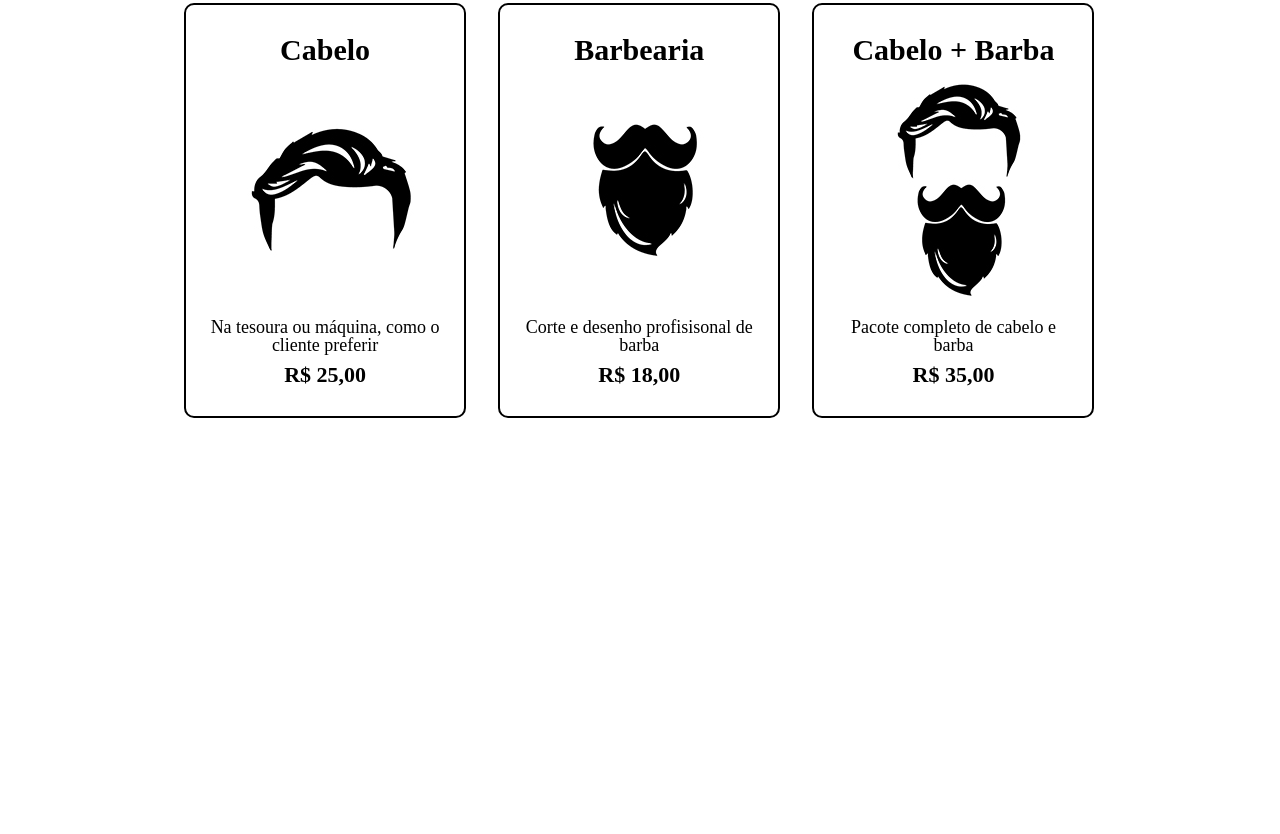
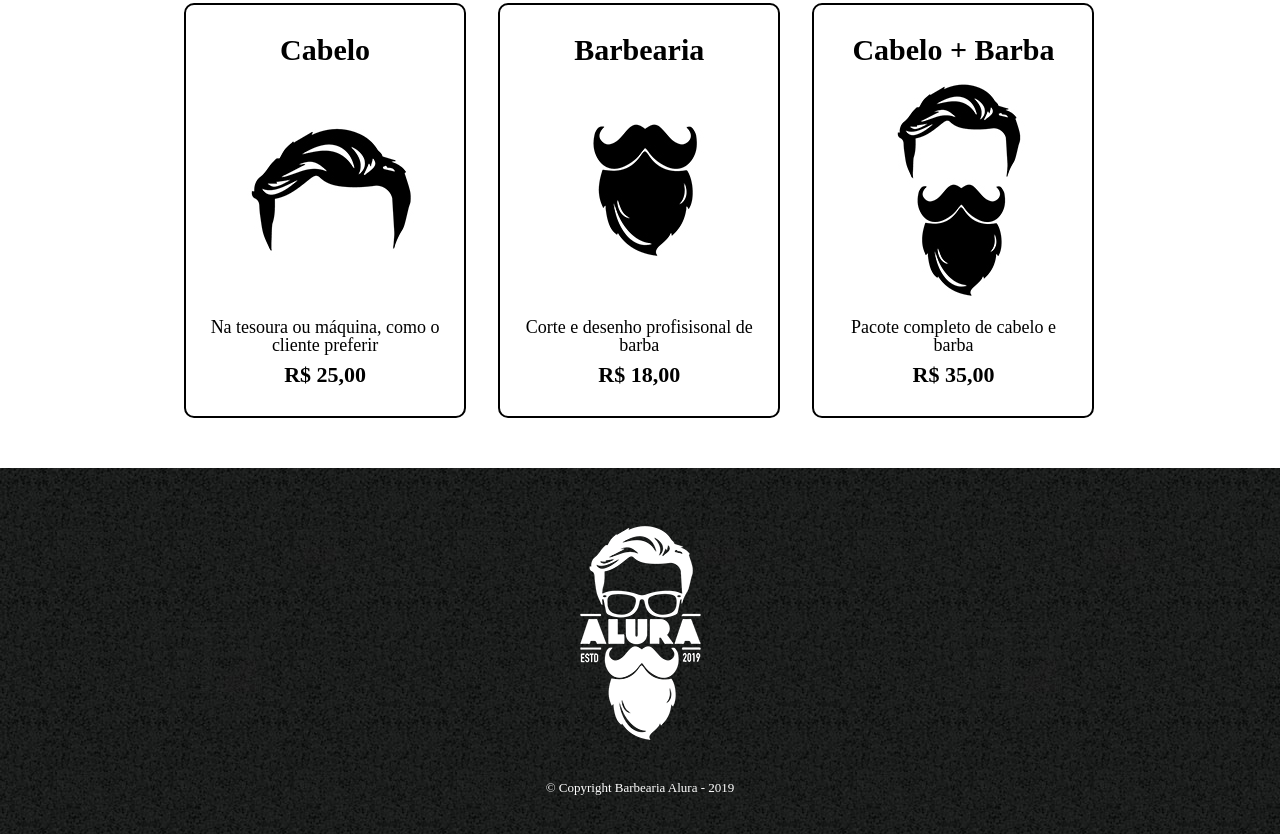
Before and after one commit to jeanhrsouza/learning-html-css, a plain HTML site: page produtos.html in a window 1280 px wide. Shown: the part 340-1174 px from the top of the page. Before the commit the page ends 808 px from the top, so only its background shows below. Drawn offline with Linux system fonts and the light colour scheme.

Commit message:
Finalizando a página de produtos

```diff
--- a/produtos.css
+++ b/produtos.css
@@ -83,3 +83,15 @@ nav a:hover { /*ao passar o mouse acontece algo em nav a*/
     font-weight: bold;
     margin: 10px 0 0; /*margin-top: 10px é a mesma coisa*/
 }
+
+footer {
+    text-align: center;
+    background: url("bg.jpg");
+    padding: 40px 0;
+}
+
+.copyright {
+    color: #ffffff;
+    font-size: 13px;
+    margin: 20px 0 0;
+}
--- a/produtos.html
+++ b/produtos.html
@@ -44,9 +44,13 @@
                 <p class="produto-preco">R$ 35,00</p>
             </li>
         </ul>
+    </main>
 
+    <footer>
+        <img src="logo-branco.png" alt="">
+        <p class="copyright"> &copy; Copyright Barbearia Alura - 2019</p>
+    </footer>
 
-    </main>
 </body>
 
 </html>
```
